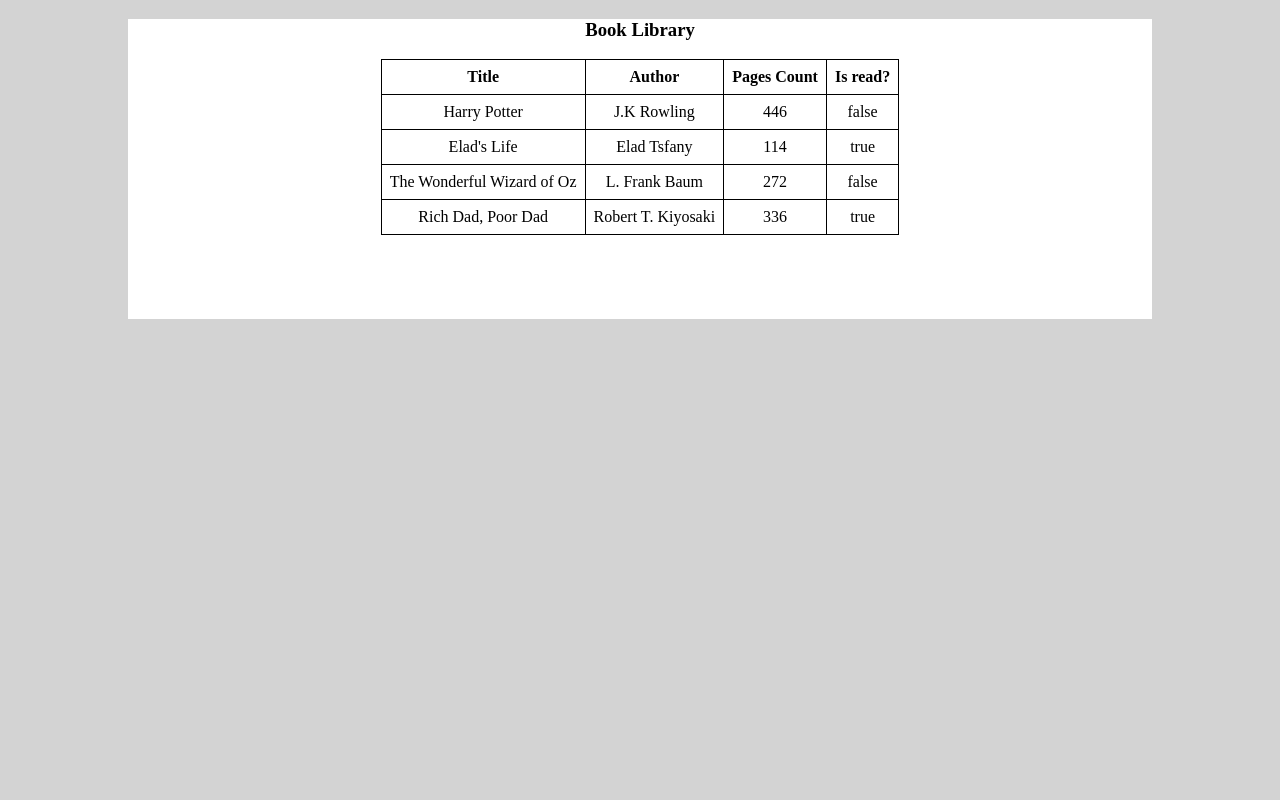
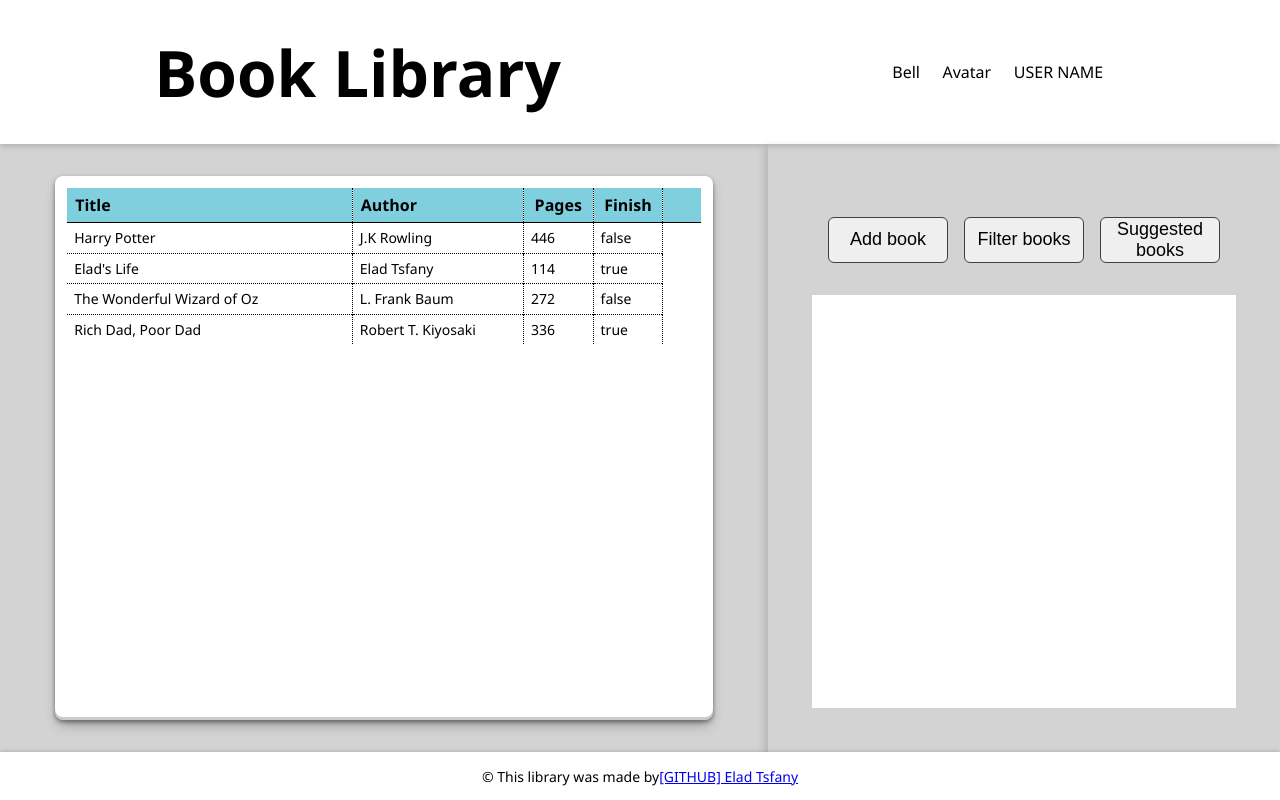
Before and after one commit to eladtsfany/Library, a plain HTML site: page index.html in a window 1280 px wide. Drawn offline with Linux system fonts and the light colour scheme.

Commit message:
Add latest version; featuring the book library as table and right side skeleton

```diff
--- a/index.html
+++ b/index.html
@@ -8,21 +8,62 @@
 </head>
 
 <body>
+    <div class="container">
+        <div class="header">
+            <h3 class="header-title">Book Library</h3>
+            <div class="profile">
+                <div>Bell</div>
+                <div class="avatar">Avatar</div>
+                <div>USER NAME</div>
+            </div>
+        </div>
+        <div class="left-side">
             <div class="library">
-        <h3>Book Library</h3>
                 <table>
+                    <col width="45%">
+                    <col width="27%">
+                    <col width="11%">
+                    <col width="11%">
+                    <col width="6%">
                     <thead>
                         <tr>
-                    <th>Title</th>
-                    <th>Author</th>
-                    <th>Pages Count</th>
-                    <th>Is read?</th>
+                            <th scope="col" class="left-aligned">Title</th>
+                            <th scope="col" class="left-aligned">Author</th>
+                            <th scope="col">Pages</th>
+                            <th scope="col">Finish</th>
+                            <th scope="col" class="last-cell"></th>
                         </tr>
                     </thead>
                     <tbody></tbody>
                 </table>
             </div>
+        </div>
+        <div class="right-side">
+            <div class="right-main">
+                <div class="buttons-wrapper">
+                    <button type="button">Add book</button>
+                    <button type="button">Filter books</button>
+                    <button type="button">Suggested books</button>
+                </div>
+                <!-- this section will contain the wanted button action -->
+                <div class="content-box">
 
+                </div>
+                <!-- <div class="form-wrapper">
+                <form action="#">
+                    <div class="text">Add book</div>
+                    <input type="text">
+                    <input type="text">
+                    <input type="text">
+                </form>
+            </div> -->
+
+            </div>
+        </div>
+        <div class="footer">&copy; This library was made by
+            <a href="https://github.com/eladtsfany">[GITHUB] Elad Tsfany</a>
+        </div>
+    </div>
     <script src="javascript.js"></script>
 </body>
 
--- a/styles.css
+++ b/styles.css
@@ -1,25 +1,203 @@
 body {
     background-color: lightgray;
     margin: 0;
+    font-family: 'Segoe UI', Roboto, Tahoma, Geneva, Verdana, sans-serif;
+}
+
+.container {
+    height: 100vh;
+    display: grid;
+    grid-template-columns: 3fr 2fr;
+    grid-template-rows: 2fr 8fr 1fr;
+    grid-template-rows: 3fr 12fr 1fr;
+
+}
+
+.header {
+    background-color: #fff;
+    box-shadow: rgba(0, 0, 0, 0.16) 0px 2px 6px;
+    grid-column: 2 span;
+    display: flex;
+    align-items: center;
+    justify-content: space-around;
+}
+
+h3.header-title {
+    margin: 0;
+    font-size: 4rem;
+}
+
+.profile {
+    display: flex;
+    flex-basis: max(20vw, 200px);
+    justify-content: space-evenly;
+}
+
+.left-side {
+    display: flex;
+    justify-content: center;
+    align-items: start;
+    padding: 2em;
+}
+
+.library {
+    width: 90%;
+    display: flex;
+    background-color: #fff;
+    padding: 0.75em;
+    box-shadow: rgba(0, 0, 0, 0.4) 0px 2px 4px, rgba(0, 0, 0, 0.3) 0px 7px 13px -3px, rgba(0, 0, 0, 0.2) 0px -3px 0px inset;
+    border-radius: 8px;
+    height: clamp(200px, 65vh, 600px);
+    align-items: start;
+    justify-content: center;
+    overflow: auto;
+}
+
+.library table {
+    width: 100%;
+    table-layout: fixed;
+    border-collapse: collapse;
+    overflow: scroll;
+    border-radius: inherit;
+}
+
+.library::-webkit-scrollbar {
+    width: 12px;
+    cursor: pointer;
+}
+
+.library::-webkit-scrollbar-thumb {
+    background-color: #7fcfdf;
+    border-radius: 8px;
+    cursor: pointer;
+
+}
+
+.library::-webkit-scrollbar-track {
+    background-color: #fafafa;
+    border-radius: inherit;
+}
+
+.library table thead tr th {
+    background-color: #7fcfdf;
+    border-bottom: 1px solid black;
+    border-right: 1px dotted black;
+    z-index: 1;
+    position: sticky;
+    top: 0;
+}
+
+.library table td {
+    border-top: 1px dotted black;
+    border-right: 1px dotted black;
+    font-size: .875em;
+    overflow: hidden;
+    text-overflow: ellipsis;
+    border-radius: 4px;
+}
+
+.library table tbody tr:hover * {
+    background-color: #dfdfdf;
+    transition: all .20s ease-out;
+}
+
+.library table .last-cell {
+    border-right: 0;
+    text-overflow: initial;
+}
+
+.library table th,
+.library table td {
+    padding: 0.375em .5em;
+}
+
+.left-aligned {
+    text-align: left;
+}
+
+.centered {
     text-align: center;
 }
 
-.library {
-    margin: 0 auto;
-    min-height: 300px;
-    width: 80%;
+.remove-btn {
+    background-color: #fff;
+    border: 0;
+    cursor: pointer;
+    /* font-size: 1.5em; */
+    font-size: 2em;
+    color: darkred;
+
+}
+
+.remove-btn:hover {
+    transform: scale3d(2.5, 1.1, 1);
+    transition: transform .20s ease-in-out;
+}
+
+.right-side {
+    padding: 2em;
+    box-shadow: rgba(0, 0, 0, 0.16) -3px 3px 8px;
+}
+
+.right-main {
+    height: clamp(200px, 65vh, 600px);
+    padding: .75em;
+    display: grid;
+    grid-template-rows: 1fr 4fr;
+    gap: .25em;
+}
+
+.right-side button {
+    font-size: 1.125em;
+    height: 46px;
+    width: 120px;
+    border: 1px solid #3f3f3f;
+    border-radius: 6px;
+    cursor: pointer;
+}
+
+.right-side button:hover {
+    background-color: #cfcfcf;
+}
+
+
+.buttons-wrapper {
+    display: flex;
+    justify-content: space-evenly;
+    align-items: center;
+}
+
+.right-side .content-box {
     background-color: #fff;
 }
 
-.library table {
-    margin: 0 auto;
-    border: 1px solid black;
-    border-collapse: collapse;
+/* .right-side form { */
+/* background-color: #efefef; */
+/* height: 200px; */
+/* height: fit-content; */
+/* width: 300px; */
+/* }  */
+
+/* .form-wrapper {
+    background-color: #fff;
+    height: 30px;
+    width: 100px;
+    overflow: hidden;
 }
 
-.library table tr,
-.library table th,
-.library table td {
-    border: 1px solid black;
-    padding: 0.5rem;
+.form-wrapper:hover {
+    height: max-content;
+    width: max-content;
+} */
+
+
+.footer {
+    grid-column: 2 span;
+    grid-row: 3/4;
+    display: flex;
+    align-items: center;
+    justify-content: center;
+    font-size: .875em;
+    background-color: #fff;
+    box-shadow: rgba(0, 0, 0, 0.16) 0px -1px 4px;
 }
```
Lines whose indentation alone changed are shown as unchanged.
